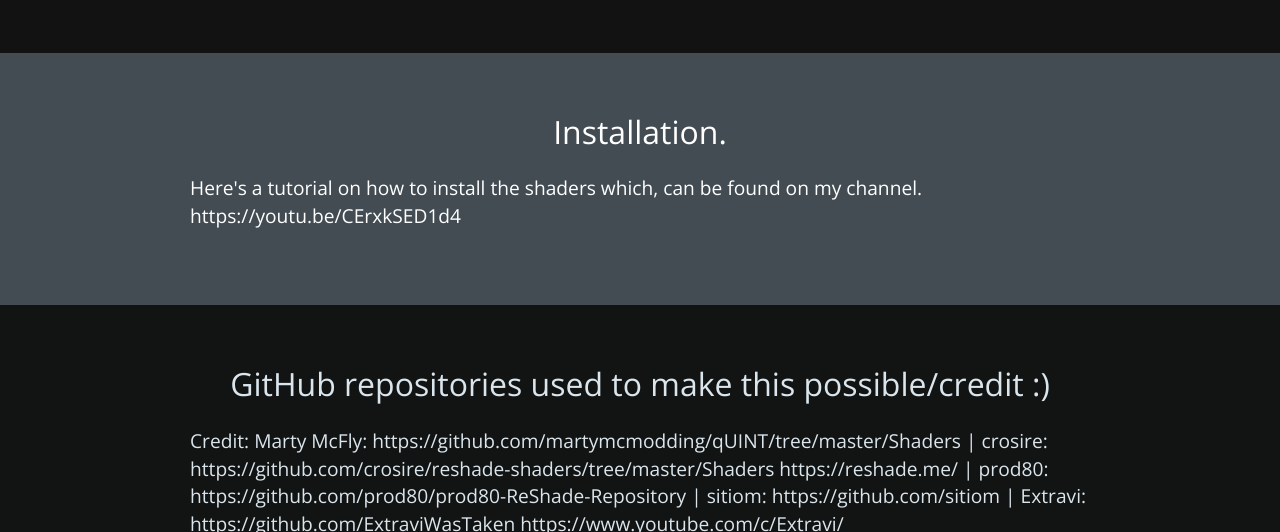
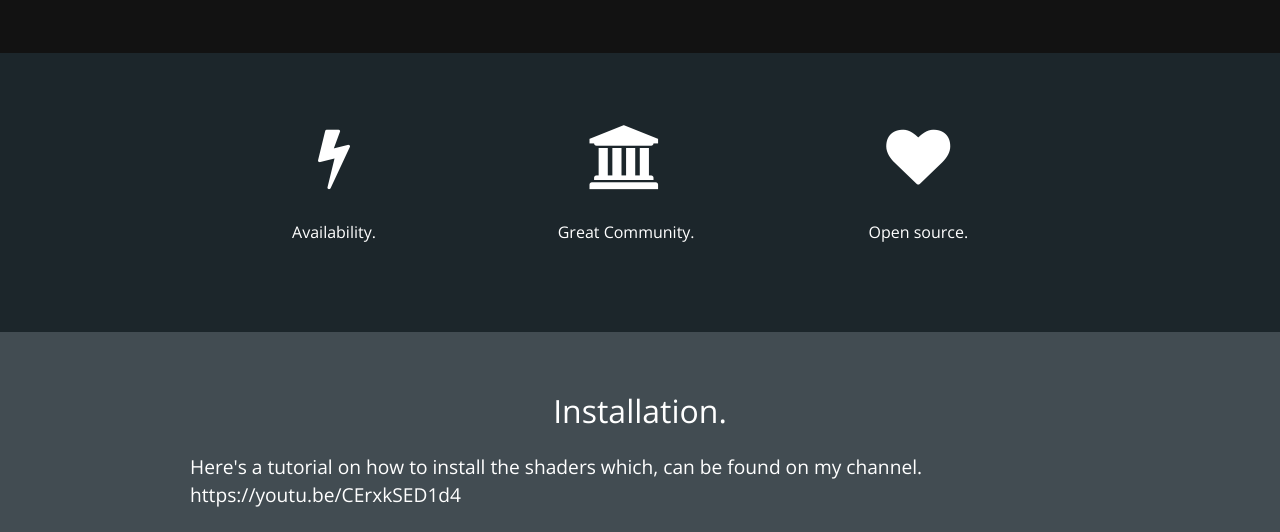
Before and after one commit to dance4appu11/extravinull.github.io, a plain HTML site: page index.html in a window 1280 px wide. Shown: the part 807-1339 px from the top of the page. Drawn offline with nearby package versions, Linux system fonts and the light colour scheme.

Commit message:
Update index.html

```diff
--- a/index.html
+++ b/index.html
@@ -25,6 +25,29 @@
     <div class="col-7 details">
       <h3>How does it work?</h3>
       <p>What is ReShade? It is a generic post-processing injector for games and video software developed by crosire. for more info please visit https://reshade.me/</p>
+    </div>
+  </div>
+</section>
+
+<section class="section--primary">
+  <div class="container">
+    <div class="col-3 features">
+      <i class="fa fa-bolt"></i>
+      <p>
+        Availability.
+      </p>
+    </div>
+    <div class="col-3 features">
+      <i class="fa fa-bank"></i>
+      <p>
+       Great Community.
+      </p>
+    </div>
+    <div class="col-3 features">
+      <i class="fa fa-heart"></i>
+      <p>
+       Open source.
+      </p>
     </div>
   </div>
 </section>
```
